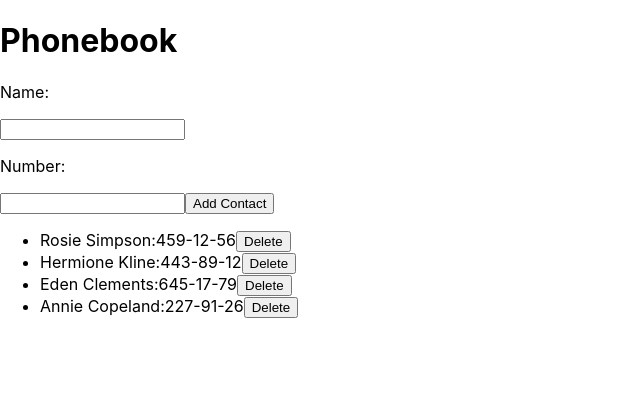
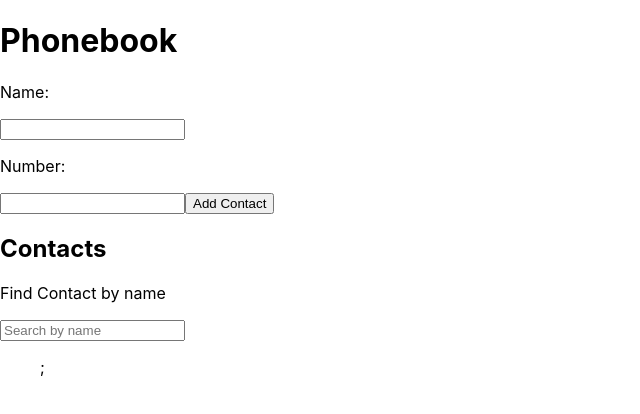
Before and after one commit to marichiiin/goit-react-hw-02-phonebook, a React (Create React App) app: page / in a window 1280 px wide. Shown: the top 414 px of the page, without its empty margins (0-640 px from the left). Built offline with nearby package versions, Linux system fonts and the light colour scheme.

Commit message:
For submission

```diff
--- a/src/components/App.jsx
+++ b/src/components/App.jsx
@@ -1,111 +1,12 @@
 import { Component } from 'react';
 import { ContactForm } from './ContactForm/ContactForm';
-//import { Filter } from './Filter/Filter';
+import { Filter } from './Filter/Filter';
 import { ContactList } from './ContactList/ContactList';
-
-
-// export class App extends Component {
-//   state = {
-//     contacts: [
-//       {id: 'id-1', name: 'Rosie Simpson', number: '459-12-56'},
-//       {id: 'id-2', name: 'Hermione Kline', number: '443-89-12'},
-//       {id: 'id-3', name: 'Eden Clements', number: '645-17-79'},
-//       {id: 'id-4', name: 'Annie Copeland', number: '227-91-26'},
-//     ],
-//     //filter: '',
-//     name: '',
-//     number: ''
-//   };
-
-//   // Function to hadle the name change
-//   handleNameChange = e => {
-//     this.setState({name: e.target.value});
-//   }
-
-//   handleNumberChange = e => {
-//     this.setState({number: e.target.value});
-//   }
-
-//   handleSubmit = e => {
-//     e.preventDefault();
-//     const { name, number, contacts } = this.state;
-//     const {addContact, contact } = this.props;
-//     if(name.trim() === '' || number.trim() === '') {
-//       return;
-//     }
-//     const existingContact = contacts.find(contact => contact.name.toLowerCase() === name.toLocaleLowerCase())
-
-//     if (existingContact) {
-//       alert(`${name} is already in contacts`);
-//       return;
-//     }
-
-//     addContact ({
-//       id: nanoid(),
-//       name: name.trim(),
-//       number: number.trim()
-//     });
-
-//     this.setState({
-//       name: '',
-//       number: ''
-//     });
-//   };
-
-
-//   render() {
-//     const { name, number } = this.state;
-//     return (
-//       <>
-//         <h1>Phonebook</h1>
-//         <form onSubmit={this.handleSubmit}>
-//           <label>
-//             <p>Name:</p>
-//             <input
-//               type="text"
-//               name="name"
-//               pattern="^[a-zA-Za-яА-Я]+(([' \-][a-zA-Za-яА-Я ])?[a-zA-Za-яА-Я]*)*$"
-//               title="Name may contain only letters, apostrophe, dash and spaces. For example Adrian, Jacob Mercer, Charles de Batz de Castelmore d'Artagnan."
-//               required
-//               value={name}
-//               onChange={this.handleNameChange}
-//             />
-//           </label>
-
-//           <label>
-//             <p>Number:</p>
-//             <input
-//               type="tel"
-//               name="number"
-//               pattern="\+?\d{1,4}?[-.\s]?\(?\d{1,3}?\)?[\-.\s]?\d{1,4}[-.\s]?\d{1,4}[-.\s]?\d{1,9}"
-//               title="Phone number must be digits and can contain spaces, dashes, parentheses and can start with +"
-//               required
-//               value={number}
-//               onChange={this.handleNumberChange}
-//             />
-//           </label>
-//           <button type="submit">Add Contact</button>
-//         </form>
-//         <div>
-//           <ul>
-//             <li>{this.handleSubmit}</li>
-//           </ul>
-//         </div>
-//       </>
-//     )
-//   }
-// }
 
 export class App extends Component {
   state = {
-    // contacts: [],
-    //filter: '',
-    contacts: [
-      {id: 'id-1', name: 'Rosie Simpson', number: '459-12-56'},
-      {id: 'id-2', name: 'Hermione Kline', number: '443-89-12'},
-      {id: 'id-3', name: 'Eden Clements', number: '645-17-79'},
-      {id: 'id-4', name: 'Annie Copeland', number: '227-91-26'},
-    ]
+    contacts: [],
+    filter: '',
   };
 
   // Create a function that add contact
@@ -114,26 +15,41 @@ export class App extends Component {
       contacts: [...prevState.contacts, newContact],
     }));
   }
+
   // Create a function that delete contact
   deleteContact = id => {
     this.setState(prevState =>({
       contacts: prevState.contacts.filter(contact => contact.id !== id),
     }));
   };
-  // Create a function that filter the contacts
+
+  // Create a function for the filter state
+  setFilter = filterValue => {
+    this.setState({
+      filter: filterValue,
+    });
+  };
+
   // Create a arrow function that returns the lowercase version of the value of the filter input
+  filterContact = () =>{
+    // 1. Destructure the state of the contacts and filter
+    const { contacts, filter } = this.state;
+    // 2. Transform the filter stae value into lowercase
+    const filterValueToLowerCase = filter.toLowerCase();
+    // 3. Check the contact list for the ones that is equal to the value of the filter state then return it
+    return contacts.filter(contact => contact.name.toLowerCase().includes(filterValueToLowerCase));
+  }
 
   render() {
-    const { contacts } = this.state;
+    const { contacts, filter } = this.state;
     return (
       <div>
         <h1>Phonebook</h1>
         <ContactForm addContact={this.addContact} contacts={contacts} /> {/* Pass the funtion for adding contacts and the state contacts*/}
-{/*
+
         <h2>Contacts</h2>
-        <Filter filter={filter} setFilter={this.setFilter} /> {/* Pass the filter state and the function that filter the contacts*/}
-       {/* <ContactList />  Pass the filter arrow function and the function that deletes the contacts*/}
-        <ContactList contacts={contacts} deleteContact={this.deleteContact} />
+        <Filter filter={filter} setFilter={this.setFilter} />
+        <ContactList filterContact={this.filterContact} deleteContact={this.deleteContact} />
       </div>
     )
   }
--- a/src/components/ContactForm/ContactForm.jsx
+++ b/src/components/ContactForm/ContactForm.jsx
@@ -1,12 +1,18 @@
 import { Component } from 'react';
 import { nanoid } from 'nanoid';
-// import PropTypes from 'prop-types';
-
-//this should be in a class component
-//Use only the class component on components that uses the state
+import PropTypes from 'prop-types';
 
 export class ContactForm extends Component {
-  //static propTypes = {};
+  static propTypes = {
+    addContact: PropTypes.func.isRequired,
+    contacts: PropTypes.arrayOf(
+      PropTypes.shape({
+        id: PropTypes.string.isRequired,
+        name: PropTypes.string.isRequired,
+        number: PropTypes.string.isRequired,
+      })
+    ),
+  };
   state = {
     name: '',
     number: '',
--- a/src/components/ContactList/ContactList.jsx
+++ b/src/components/ContactList/ContactList.jsx
@@ -1,26 +1,23 @@
 import { ContactListItem } from '../ContactListItem/ContactListItem';
+import PropTypes from 'prop-types';
 
-// import PropTypes from 'prop-types';
 
-//This is a functional Component
-
-export const ContactList = ({ contacts, deleteContact }) => {
+export const ContactList = ({ filterContact, deleteContact }) => {
+    const filteredContacts = filterContact()
     return (
         <ul>
-            {contacts.map(({id, name, number}) => (
+            {filteredContacts.map((filteredContact) => (
                 <ContactListItem
-                    key = {id}
-                    id = {id}
-                    name = {name}
-                    number = {number}
+                    key = {filteredContact.id}
+                    filteredContact = {filteredContact}
                     deleteContact = {deleteContact}
                 />
-            ))}
+            ))};
         </ul>
     )
 }
 
-// ContactList.propTypes = {
-
-
-// };
+ContactList.propTypes = {
+    filterContact: PropTypes.func.isRequired,
+    deleteContact: PropTypes.func.isRequired,
+};
--- a/src/components/ContactListItem/ContactListItem.jsx
+++ b/src/components/ContactListItem/ContactListItem.jsx
@@ -1,21 +1,21 @@
+import PropTypes from 'prop-types';
 
-// import PropTypes from 'prop-types';
 
-//This is a functional Component
-export const ContactListItem = ({id, name, number, deleteContact}) => {
+export const ContactListItem = ({filteredContact, deleteContact}) => {
     const handleDelete = () => {
-        deleteContact(id);
-    }
+        deleteContact(filteredContact.id);
+    };
         return (
             <li>
-                {name}:
-                <span>{number}</span>
+                <span>{filteredContact.name}: </span>
+                <span>{filteredContact.number} </span>
                 <button onClick={handleDelete}> Delete </button>
             </li>
-        )
+        );
 
-}
+};
 
-// ContactListItem.propTypes = {
-
-// };
+ContactListItem.propTypes = {
+  filteredContact: PropTypes.object.isRequired,
+  deleteContact: PropTypes.func.isRequired,
+};
--- a/src/components/Filter/Filter.jsx
+++ b/src/components/Filter/Filter.jsx
@@ -1,14 +1,26 @@
-import { Component } from 'react';
-// import PropTypes from 'prop-types';
+import PropTypes from 'prop-types';
 
-export class Filter extends Component {
-    render() {
-        return (
-            <h1>Search filter</h1>
+export const Filter = ({filter, setFilter}) => {
+    const handleFilterChange = e => {
+        setFilter(e.target.value);
+    }
+
+  return (
+    <div>
+      <p>Find Contact by name</p>
+      <input
+        type="text"
+        name="filter"
+        placeholder="Search by name"
+        value={filter}
+        onChange={handleFilterChange}
+      />
+    </div>
+
         )
-    }
 }
 
-// Filter.propTypes = {
-
-// };
+Filter.propTypes = {
+  filter: PropTypes.string.isRequired,
+  setFilter: PropTypes.func.isRequired,
+};
```
